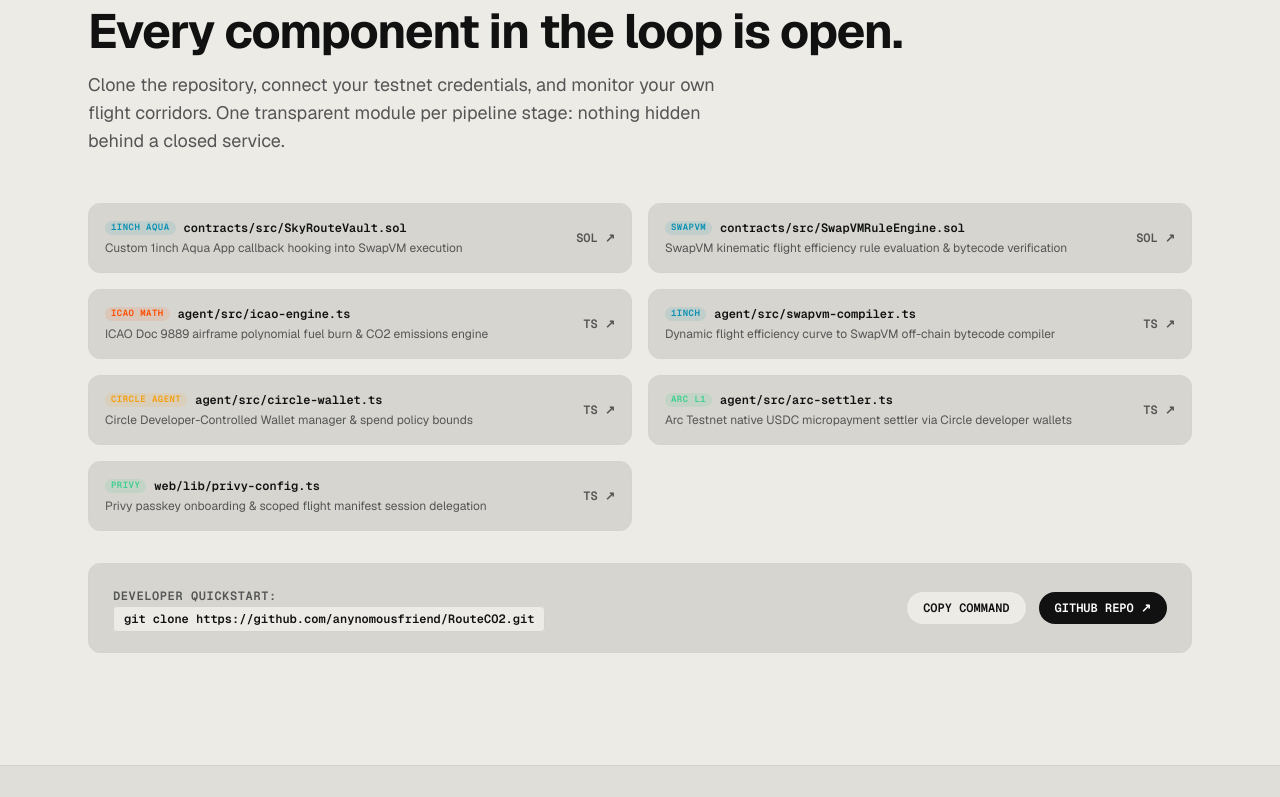
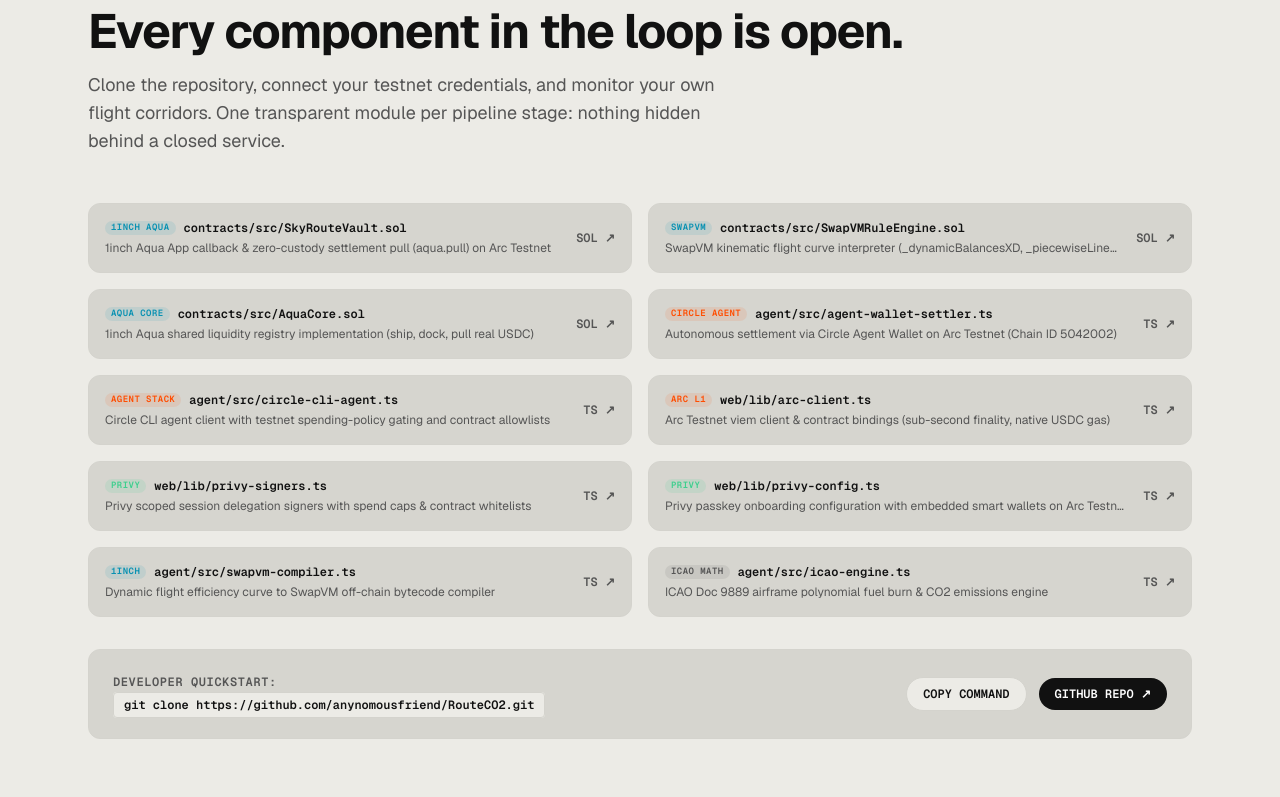
Before and after one commit to anynomousfriend/RouteCO2, a Next.js app in the folder web/: page / in a window 1280 px wide. Shown: the part 5101-5898 px from the top of the page. Built offline with nearby package versions, Linux system fonts and the light colour scheme; no server answers.

Commit message:
feat(web): update partner track code links with exact line numbers and latest modules

```diff
--- a/web/app/page.tsx
+++ b/web/app/page.tsx
@@ -42,8 +42,8 @@
       { key: "GUARD", val: "max slippage 0.5% · maker-favorable invariant verification" },
       { key: "SETTLEMENT", val: "atomic aqua.pull() USDC & aqua.push() offset tokens" },
     ],
-    linkText: "1INCH AQUA DOCS ↗",
-    linkHref: "https://1inch.io",
+    linkText: "VIEW 1INCH AQUA CODE ↗",
+    linkHref: "https://github.com/anynomousfriend/RouteCO2/blob/main/contracts/src/SkyRouteVault.sol#L160-L193",
   },
   {
     idx: "02",
@@ -61,8 +61,8 @@
       { key: "POLICY", val: "≤ 500 USDC per cycle · strictly allowlisted contract boundaries" },
       { key: "CUSTODY", val: "0 : airline treasury funds remain in self-custody until execution" },
     ],
-    linkText: "ARC TESTNET EXPLORER ↗",
-    linkHref: "https://testnet.arcscan.app",
+    linkText: "VIEW ARC AGENT SETTLER CODE ↗",
+    linkHref: "https://github.com/anynomousfriend/RouteCO2/blob/main/agent/src/agent-wallet-settler.ts#L100-L157",
   },
   {
     idx: "03",
@@ -80,8 +80,8 @@
       { key: "DELEGATION", val: "manifest session keys bounded to SkyRouteVault · hard spend caps" },
       { key: "SECURITY", val: "zero wallet popups during mid-flight waypoint settlements" },
     ],
-    linkText: "PRIVY DOCUMENTATION ↗",
-    linkHref: "https://docs.privy.io",
+    linkText: "VIEW PRIVY DELEGATION CODE ↗",
+    linkHref: "https://github.com/anynomousfriend/RouteCO2/blob/main/web/lib/privy-signers.ts#L59-L86",
   },
 ];
 
@@ -191,30 +191,75 @@
 const CODE_FILES = [
   {
     path: "contracts/src/SkyRouteVault.sol",
-    desc: "Custom 1inch Aqua App callback hooking into SwapVM execution",
+    desc: "1inch Aqua App callback & zero-custody settlement pull (aqua.pull) on Arc Testnet",
     lang: "SOL",
     tag: "1INCH AQUA",
     color: "#0891B2",
     bg: "rgba(8, 145, 178, 0.10)",
-    url: "https://github.com/anynomousfriend/RouteCO2/blob/main/contracts/src/SkyRouteVault.sol",
+    url: "https://github.com/anynomousfriend/RouteCO2/blob/main/contracts/src/SkyRouteVault.sol#L144-L193",
   },
   {
     path: "contracts/src/SwapVMRuleEngine.sol",
-    desc: "SwapVM kinematic flight efficiency rule evaluation & bytecode verification",
+    desc: "SwapVM kinematic flight curve interpreter (_dynamicBalancesXD, _piecewiseLinearScale, _flatFeeAmountInXD)",
     lang: "SOL",
     tag: "SWAPVM",
     color: "#0891B2",
     bg: "rgba(8, 145, 178, 0.10)",
-    url: "https://github.com/anynomousfriend/RouteCO2/blob/main/contracts/src/SwapVMRuleEngine.sol",
-  },
-  {
-    path: "agent/src/icao-engine.ts",
-    desc: "ICAO Doc 9889 airframe polynomial fuel burn & CO2 emissions engine",
+    url: "https://github.com/anynomousfriend/RouteCO2/blob/main/contracts/src/SwapVMRuleEngine.sol#L57-L146",
+  },
+  {
+    path: "contracts/src/AquaCore.sol",
+    desc: "1inch Aqua shared liquidity registry implementation (ship, dock, pull real USDC)",
+    lang: "SOL",
+    tag: "AQUA CORE",
+    color: "#0891B2",
+    bg: "rgba(8, 145, 178, 0.10)",
+    url: "https://github.com/anynomousfriend/RouteCO2/blob/main/contracts/src/AquaCore.sol#L26-L75",
+  },
+  {
+    path: "agent/src/agent-wallet-settler.ts",
+    desc: "Autonomous settlement via Circle Agent Wallet on Arc Testnet (Chain ID 5042002)",
     lang: "TS",
-    tag: "ICAO MATH",
+    tag: "CIRCLE AGENT",
     color: "#FF4D00",
     bg: "rgba(255, 77, 0, 0.10)",
-    url: "https://github.com/anynomousfriend/RouteCO2/blob/main/agent/src/icao-engine.ts",
+    url: "https://github.com/anynomousfriend/RouteCO2/blob/main/agent/src/agent-wallet-settler.ts#L100-L157",
+  },
+  {
+    path: "agent/src/circle-cli-agent.ts",
+    desc: "Circle CLI agent client with testnet spending-policy gating and contract allowlists",
+    lang: "TS",
+    tag: "AGENT STACK",
+    color: "#FF4D00",
+    bg: "rgba(255, 77, 0, 0.10)",
+    url: "https://github.com/anynomousfriend/RouteCO2/blob/main/agent/src/circle-cli-agent.ts#L20-L80",
+  },
+  {
+    path: "web/lib/arc-client.ts",
+    desc: "Arc Testnet viem client & contract bindings (sub-second finality, native USDC gas)",
+    lang: "TS",
+    tag: "ARC L1",
+    color: "#FF4D00",
+    bg: "rgba(255, 77, 0, 0.10)",
+    url: "https://github.com/anynomousfriend/RouteCO2/blob/main/web/lib/arc-client.ts#L11-L28",
+  },
+  {
+    path: "web/lib/privy-signers.ts",
+    desc: "Privy scoped session delegation signers with spend caps & contract whitelists",
+    lang: "TS",
+    tag: "PRIVY",
+    color: "#3ECF8E",
+    bg: "rgba(62, 207, 142, 0.12)",
+    url: "https://github.com/anynomousfriend/RouteCO2/blob/main/web/lib/privy-signers.ts#L59-L86",
+  },
+  {
+    path: "web/lib/privy-config.ts",
+    desc: "Privy passkey onboarding configuration with embedded smart wallets on Arc Testnet",
+    lang: "TS",
+    tag: "PRIVY",
+    color: "#3ECF8E",
+    bg: "rgba(62, 207, 142, 0.12)",
+    url: "https://github.com/anynomousfriend/RouteCO2/blob/main/web/lib/privy-config.ts#L47-L66",
   },
   {
     path: "agent/src/swapvm-compiler.ts",
@@ -223,34 +268,16 @@
     tag: "1INCH",
     color: "#0891B2",
     bg: "rgba(8, 145, 178, 0.10)",
-    url: "https://github.com/anynomousfriend/RouteCO2/blob/main/agent/src/swapvm-compiler.ts",
-  },
-  {
-    path: "agent/src/circle-wallet.ts",
-    desc: "Circle Developer-Controlled Wallet manager & spend policy bounds",
+    url: "https://github.com/anynomousfriend/RouteCO2/blob/main/agent/src/swapvm-compiler.ts#L80-L135",
+  },
+  {
+    path: "agent/src/icao-engine.ts",
+    desc: "ICAO Doc 9889 airframe polynomial fuel burn & CO2 emissions engine",
     lang: "TS",
-    tag: "CIRCLE AGENT",
-    color: "#F59E0B",
-    bg: "rgba(245, 158, 11, 0.10)",
-    url: "https://github.com/anynomousfriend/RouteCO2/blob/main/agent/src/circle-wallet.ts",
-  },
-  {
-    path: "agent/src/arc-settler.ts",
-    desc: "Arc Testnet native USDC micropayment settler via Circle developer wallets",
-    lang: "TS",
-    tag: "ARC L1",
-    color: "#3ECF8E",
-    bg: "rgba(62, 207, 142, 0.12)",
-    url: "https://github.com/anynomousfriend/RouteCO2/blob/main/agent/src/arc-settler.ts",
-  },
-  {
-    path: "web/lib/privy-config.ts",
-    desc: "Privy passkey onboarding & scoped flight manifest session delegation",
-    lang: "TS",
-    tag: "PRIVY",
-    color: "#3ECF8E",
-    bg: "rgba(62, 207, 142, 0.12)",
-    url: "https://github.com/anynomousfriend/RouteCO2/blob/main/web/lib/privy-config.ts",
+    tag: "ICAO MATH",
+    color: "#555555",
+    bg: "rgba(85, 85, 85, 0.10)",
+    url: "https://github.com/anynomousfriend/RouteCO2/blob/main/agent/src/icao-engine.ts#L85-L160",
   },
 ];
 
```
